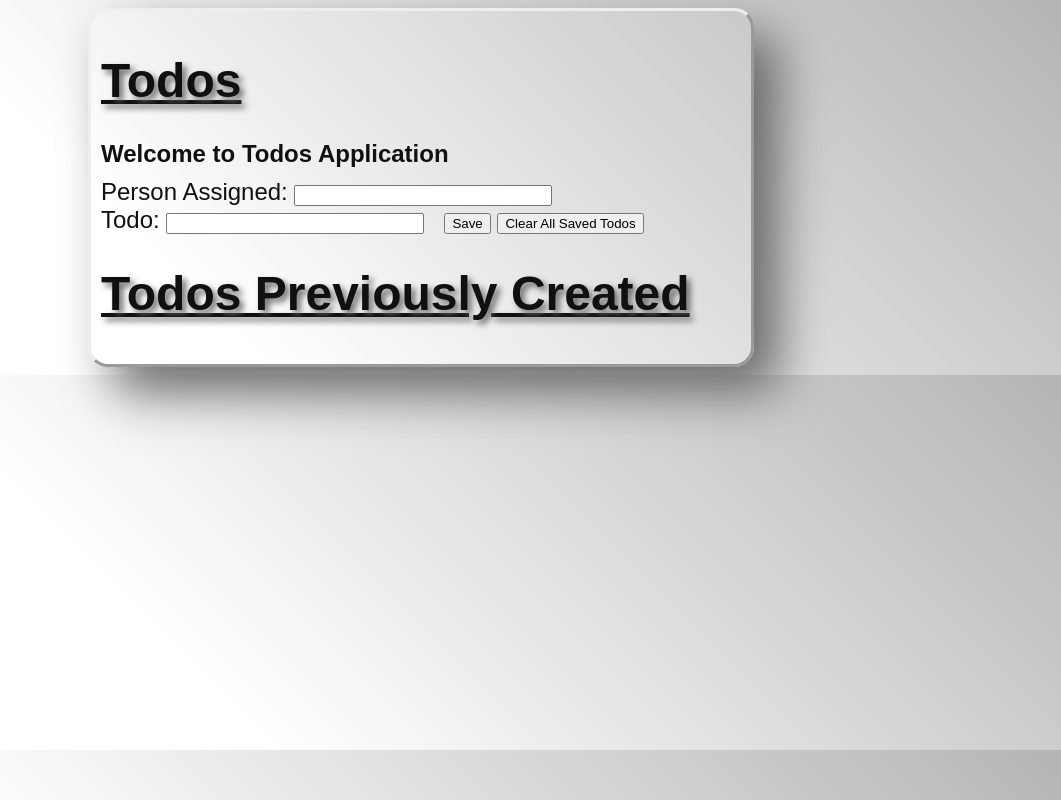
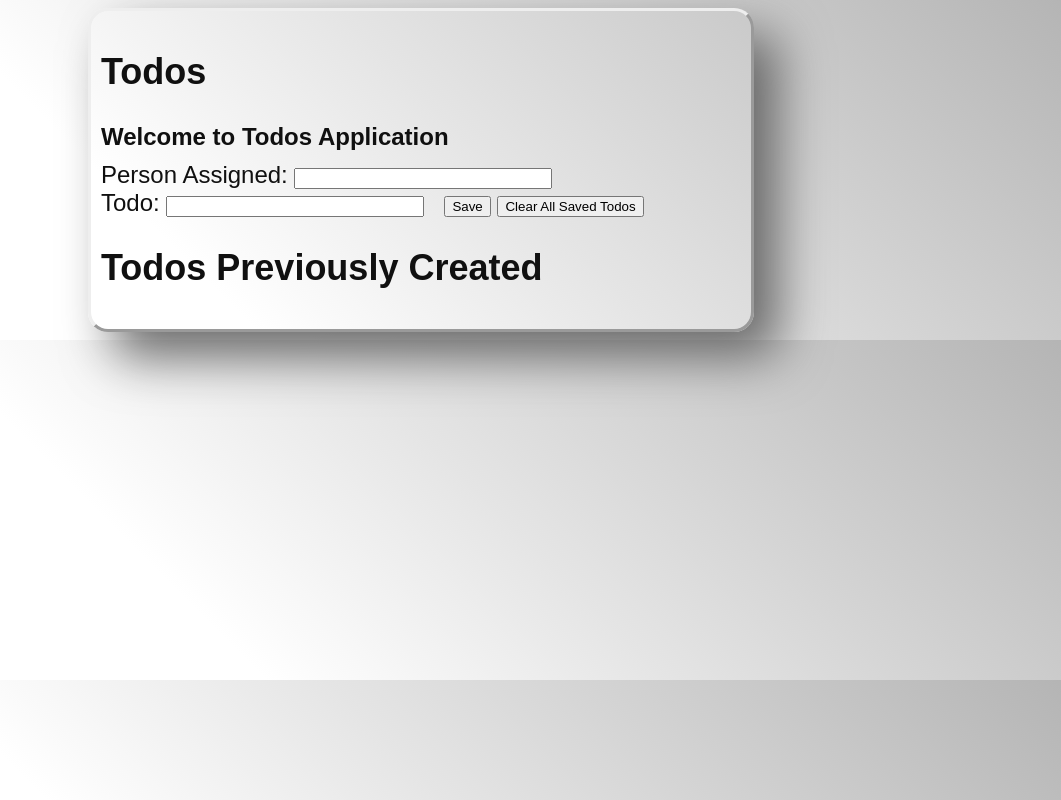
Before and after one commit to Joseph-Pepe/Web_Services_Project, a plain HTML site: page dashboard.html in a window 1280 px wide. Shown: the whole page, without its empty margins (219-1280 px from the left). Drawn offline with Linux system fonts and the light colour scheme.

Commit message:
Update dashboard.html

```diff
--- a/dashboard.html
+++ b/dashboard.html
@@ -9,7 +9,7 @@
    </head>
 
    <body>
-      <h1>Todos</h1>
+      <h2>Todos</h2>
       <p id = "welcomeMessage">
       <form action = "#">
 	 <label>Person Assigned:</label>
@@ -25,7 +25,7 @@
 	 <input type = "button" value = "Clear All Saved Todos" id = "clearButton"/>
      </form>
 
-     <h1>Todos Previously Created</h1>
+     <h2>Todos Previously Created</h2>
      <div id = "todos"></div>
    </body>
 </html>
```
